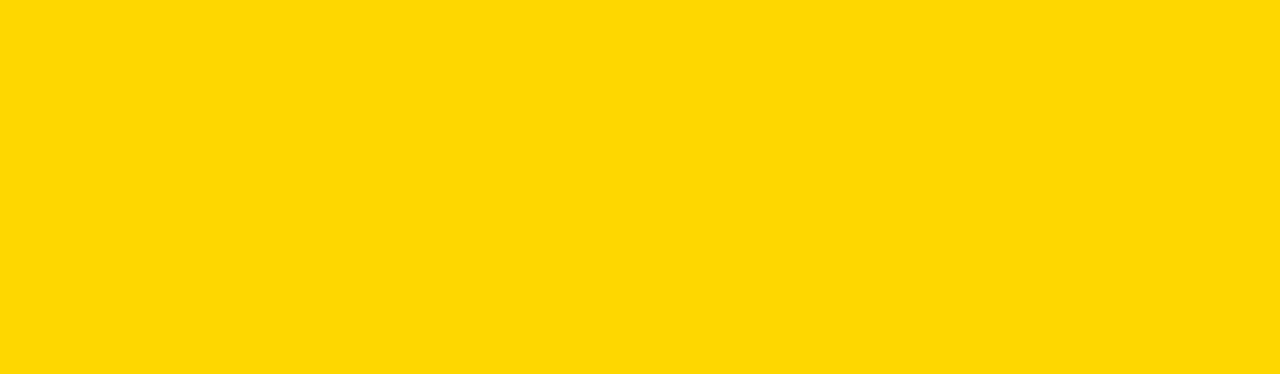
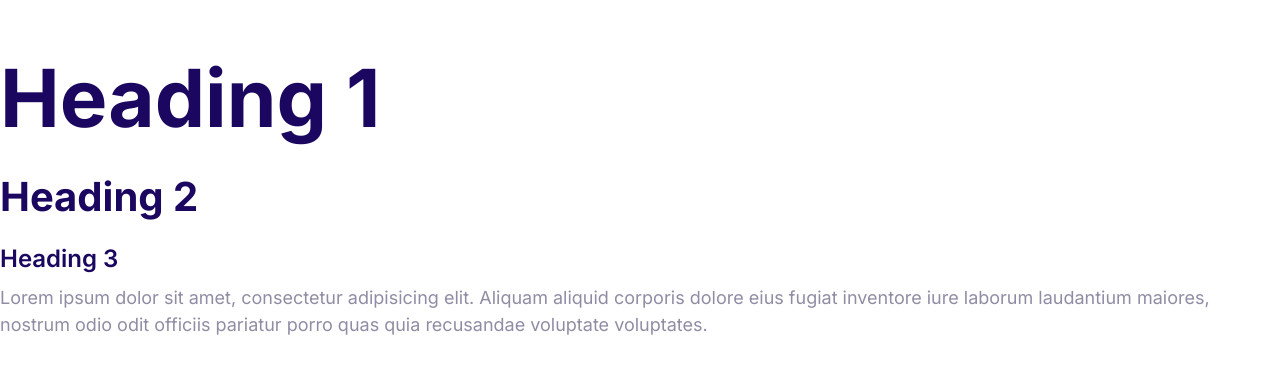
Before and after one commit to quent043/Cloudify, a plain HTML site: page index.html in a window 1280 px wide. Drawn offline with Linux system fonts and the light colour scheme.

Commit message:
Added styles for the fonts.

```diff
--- a/CSS/styles.css
+++ b/CSS/styles.css
@@ -9,6 +9,52 @@
     --border-radius: 30px;
 }
 
+html {
+    font-size: 62.5%;
+}
+
 body {
-    background: gold;
+    font-family: Inter, Arial, Helvetica, sans-serif;
+    font-size: 2rem;
+    line-height: 1.5;
+    color: var(--color-body);
 }
+
+h1, h2, h3 {
+    color: var(--color-headings);
+    margin-bottom: 1rem;
+    line-height: 1.1;
+}
+
+h1 {
+    font-size: 6rem;
+}
+
+h2 {
+    font-size: 4rem;
+}
+
+h3 {
+    font-size: 2.8rem;
+    font-weight: 600;
+    line-height: 1.3;
+}
+
+p {
+    margin-top: 0;
+}
+
+@media screen and (min-width: 1024px) {
+    body {
+        font-size: 1.8rem;
+    }
+    h1 {
+        font-size: 8rem;
+    }
+    h2 {
+        font-size: 4rem;
+    }
+    h3 {
+        font-size: 2.4rem;
+    }
+}
--- a/index.html
+++ b/index.html
@@ -7,9 +7,20 @@
     <meta http-equiv="X-UA-Compatible" content="ie=edge">
     <link rel="stylesheet" href="./CSS/normalize.css">
     <link rel="stylesheet" href="./CSS/styles.css">
+    <link
+            href="https://fonts.googleapis.com/css2?family=Inter:wght@400;600;700&display=swap"
+            rel="stylesheet"
+    />
     <title>My Moshify</title>
 </head>
 <body>
 
+<h1>Heading 1</h1>
+<h2>Heading 2</h2>
+<h3>Heading 3</h3>
+<p>Lorem ipsum dolor sit amet, consectetur adipisicing elit.
+    Aliquam aliquid corporis dolore eius fugiat inventore iure laborum laudantium maiores,
+    nostrum odio odit officiis pariatur porro quas quia recusandae voluptate voluptates.
+</p>
 </body>
 </html>
```
